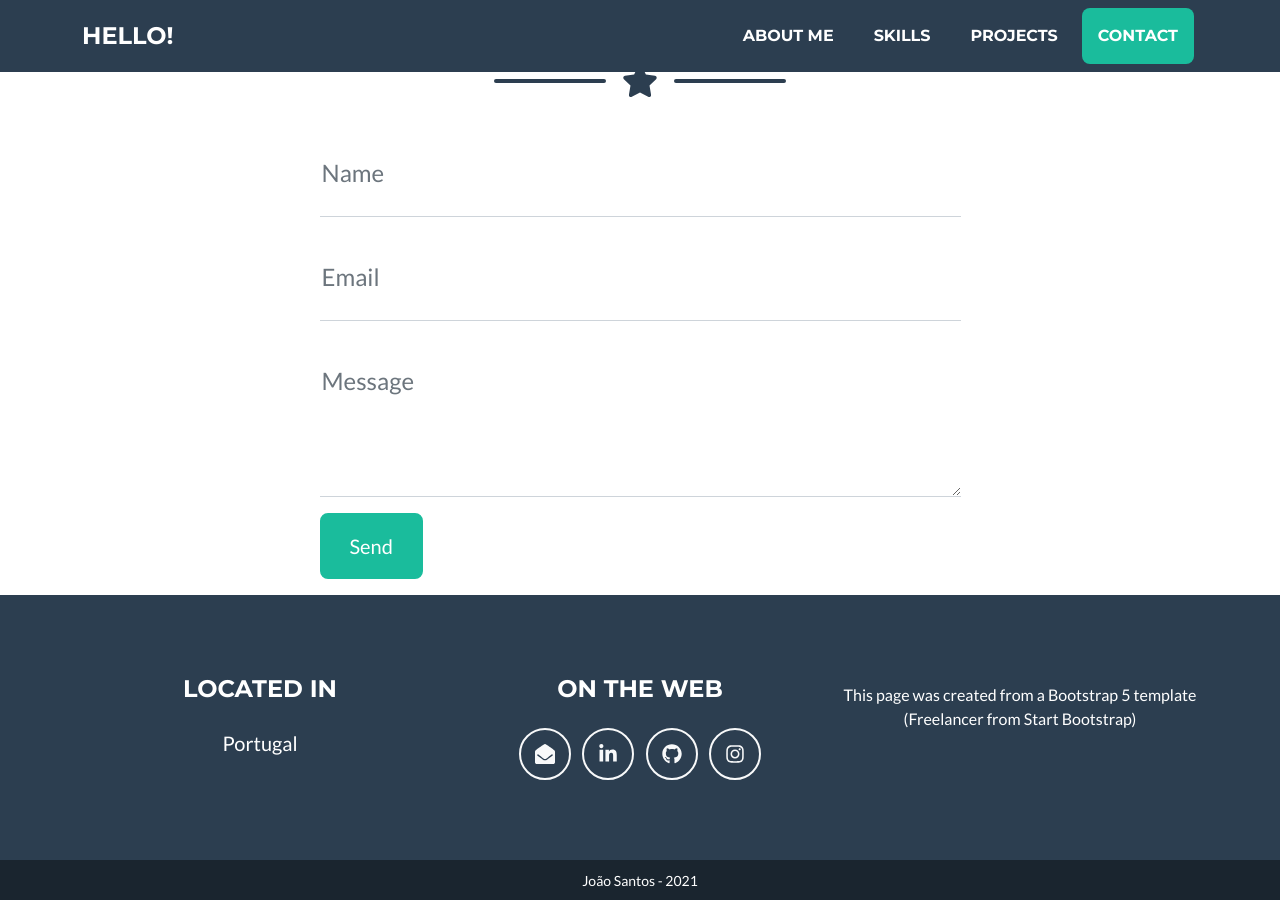
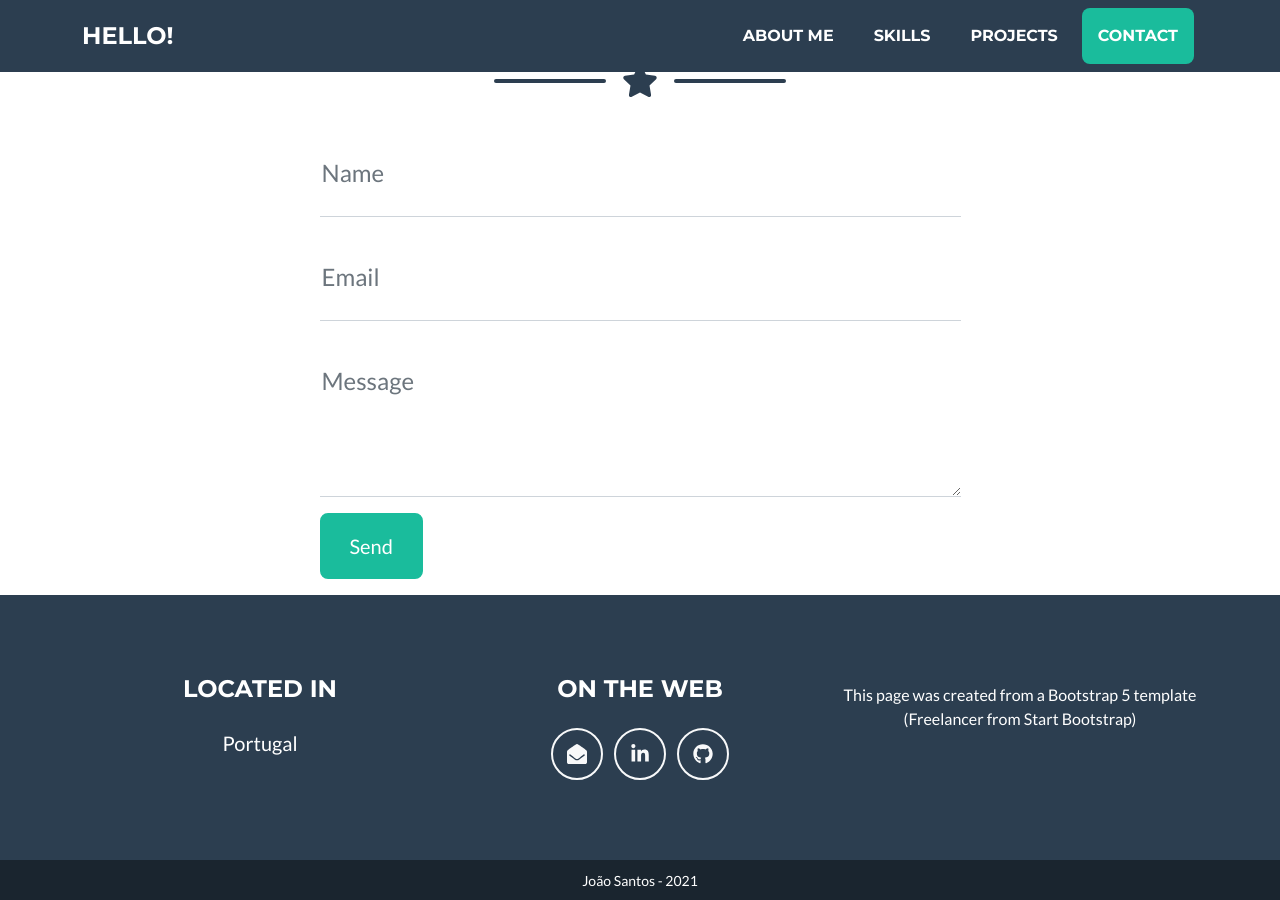
Before and after one commit to joaosantos7614/Homepage, a Jekyll site: the page index.html, which Jekyll copies as it is, in a window 1280 px wide and 900 px high, scrolled down 2658 px. Built offline with Jekyll 4.4.1, drawn with Linux system fonts in a browser that asks for light colours.

Commit message:
Removed instagram
Removed instagram from the homepage

```diff
--- a/index.html
+++ b/index.html
@@ -301,8 +301,8 @@
                         href="https://github.com/joaosantos7614/"><i class="fab fa-fw fa-github"></i></a>
 
 
-                    <a class="btn btn-outline-light btn-social mx-1" target="_blank"
-                        href="https://www.instagram.com/j04o_p3dr0/"><i class="fab fa-fw fa-instagram"></i></a>
+                    <!-- <a class="btn btn-outline-light btn-social mx-1" target="_blank"
+                        href="removed :)"><i class="fab fa-fw fa-instagram"></i></a> -->
                 </div>
                 <!-- Footer About Text-->
                 <div class="col-lg-4">
```
